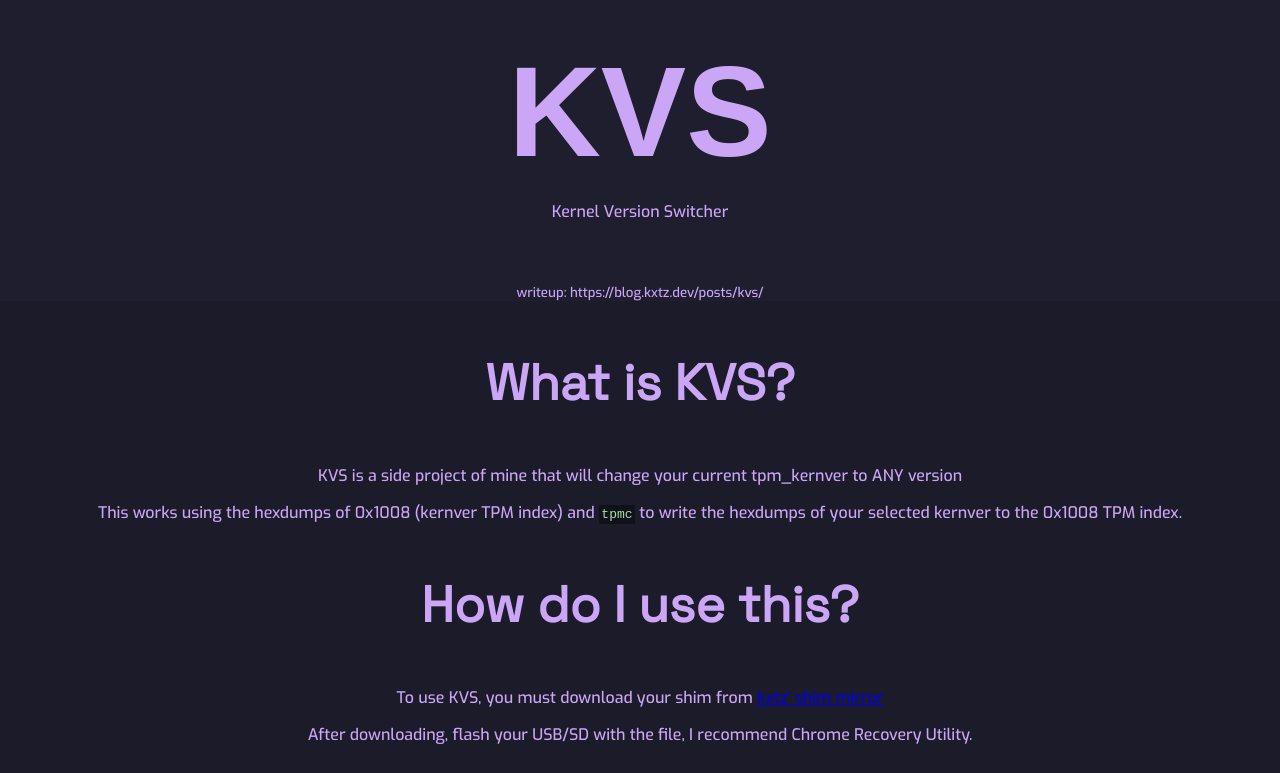
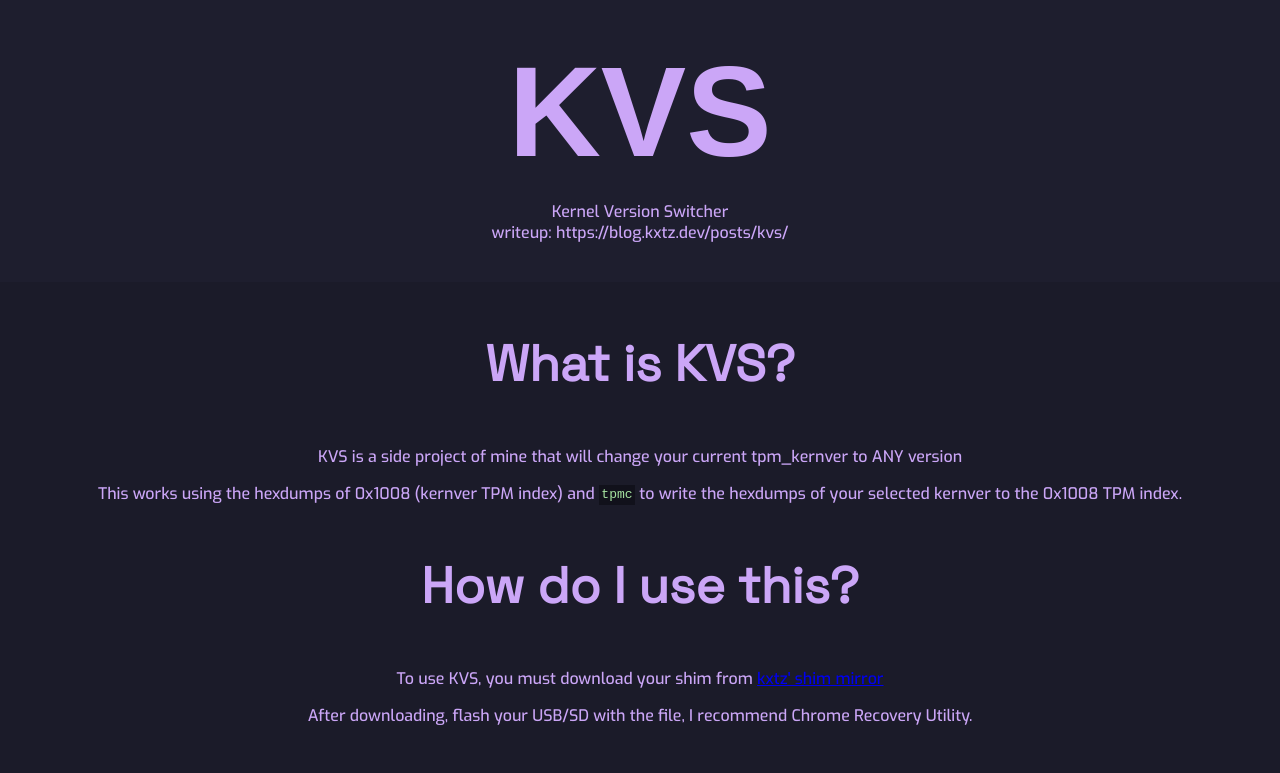
Before and after one commit to kxtzownsu/KVS, a plain HTML site: page index.html in a window 1280 px wide. Shown: the top 773 px of the page. Drawn offline with nearby package versions, Linux system fonts and the light colour scheme; a script that the page names is missing; a web font is replaced by a local one.

Commit message:
Update index.html

```diff
--- a/index.html
+++ b/index.html
@@ -21,8 +21,7 @@
     <div class="header" style="z-index:0;padding:0;margin:0;">
       <div id="particles-js" style="z-index:-1;"></div>
       <h1>KVS</h1>
-      <p>Kernel Version Switcher</p>
-      <sub>writeup: https://blog.kxtz.dev/posts/kvs/</sub>
+      <p>Kernel Version Switcher<br>writeup: https://blog.kxtz.dev/posts/kvs/</p>
     </div>
     <div class="main" style="padding-bottom: 3%;">
       <div class="about">
```
